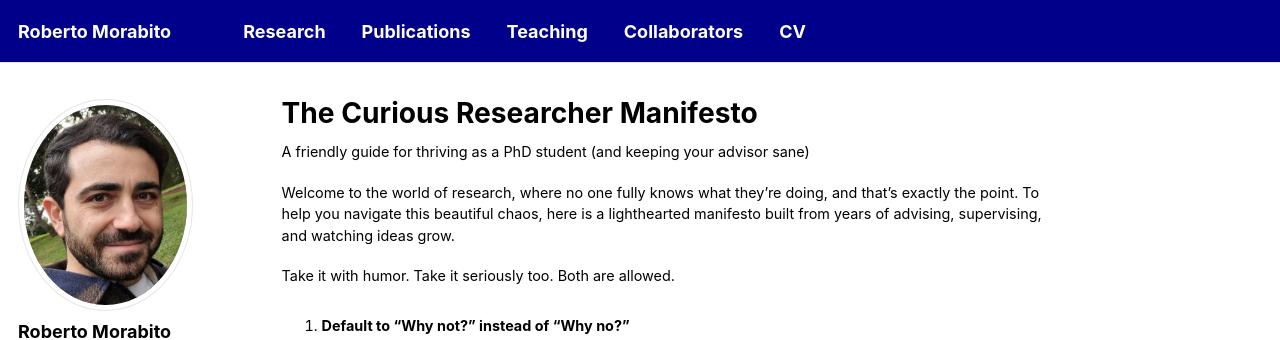
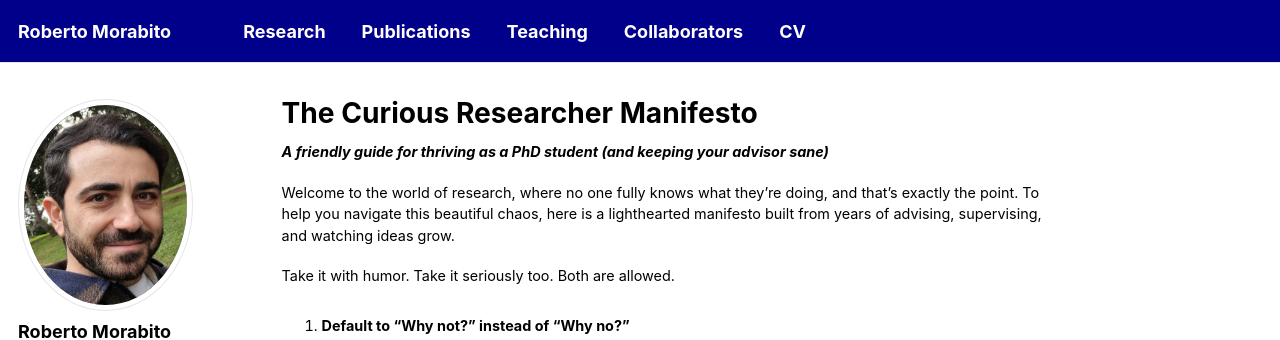
Before and after one commit to robertmora/robertmora.github.io, a Jekyll site: the page built from _pages/manifesto.html, in a window 1280 px wide. Shown: the top 340 px of the page. Built offline with Jekyll 4.4.1, drawn with Linux system fonts in a browser that asks for light colours; some web fonts are replaced; a script that is not in the unit is left out.

Commit message:
Update manifesto.html

```diff
--- a/_pages/manifesto.html
+++ b/_pages/manifesto.html
@@ -5,8 +5,8 @@ author_profile: true
 ---
 
   <header>
-    <p class="subtitle">
-      A friendly guide for thriving as a PhD student (and keeping your advisor sane)
+    <p class="color:red;">
+      <i><b>A friendly guide for thriving as a PhD student (and keeping your advisor sane)</i></b>
     </p>
   </header>
 
```
